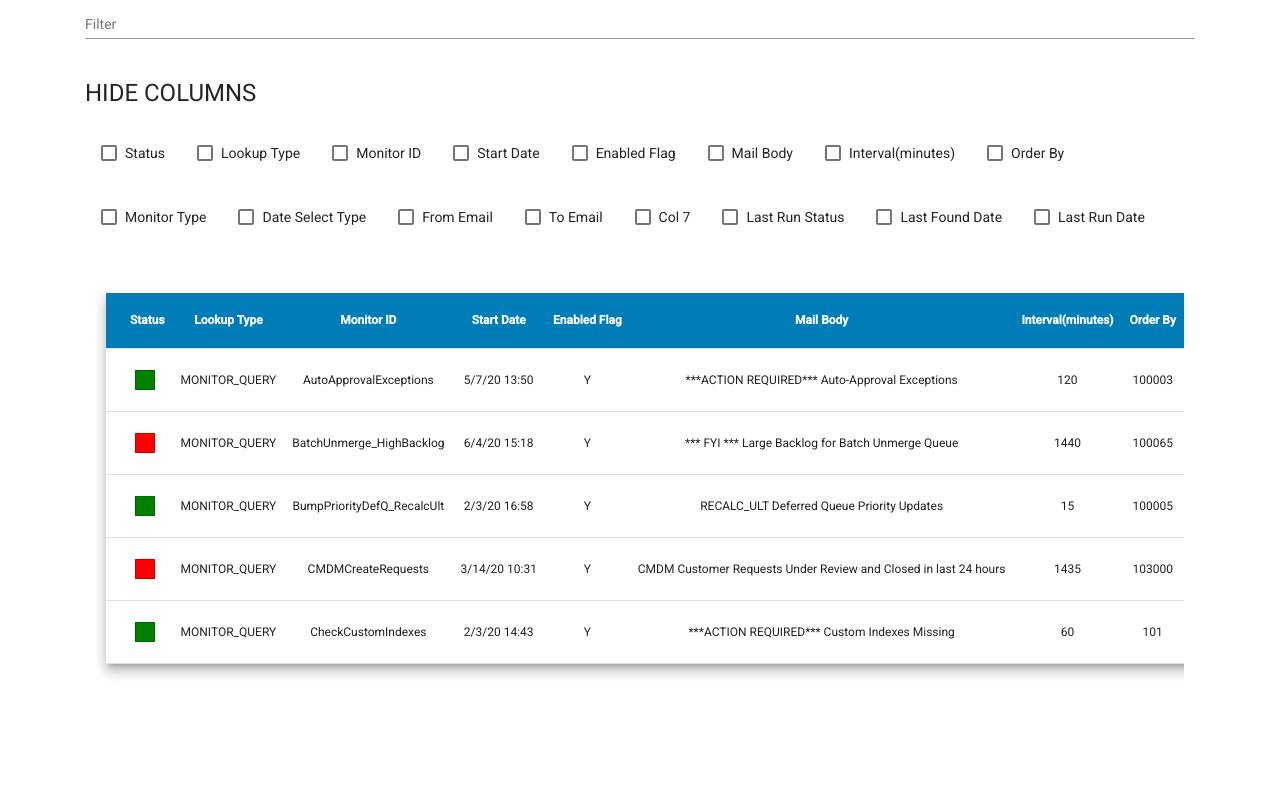
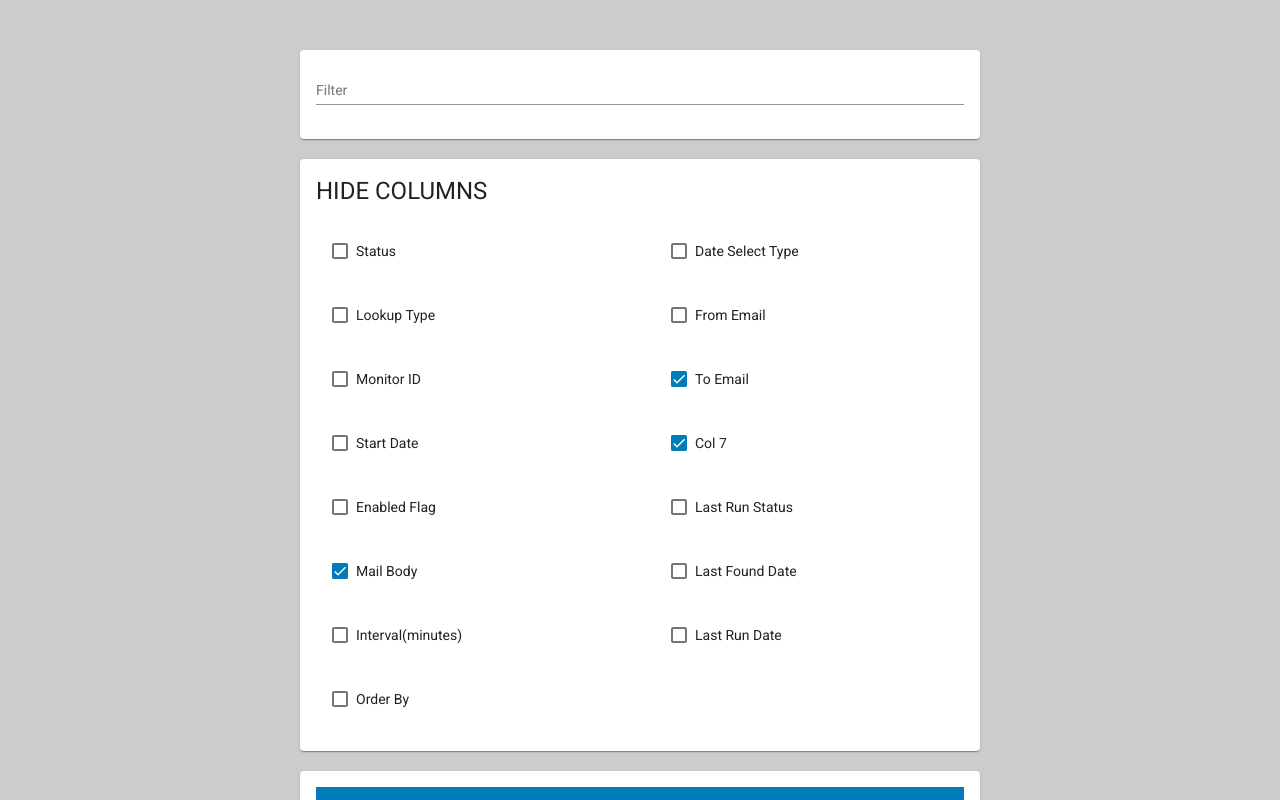
Before and after one commit to ateek-ujjawal/intern-test1, an Angular app: page / in a window 1280 px wide. Shown: the top 800 px of the page. Built offline with nearby package versions, Linux system fonts and the light colour scheme.

Commit message:
Add cards and other UI Changes
Signed-off-by: W4TCH0UT <ateekujjawal@gmail.com>

```diff
--- a/src/app/app.component.css
+++ b/src/app/app.component.css
@@ -2,25 +2,23 @@
   height: auto;
 }
 
+.overflow-container {
+	overflow: auto;
+	width: 100%;
+	height: 400px;
+}
+
 table {
 	width: 100%;
-}
-
-.overflow-container {
-	height: 700px;
-	width: 85%;
-	overflow: auto;
-	padding-left: 10px;
-	padding-right: 10px;
-	padding-bottom: 10px;
+	height: 100%;
 }
 
 .mat-form-field {
 	width: 100%;
 }
 
-.paginator-container {
-	width: 92%;
+.container4 {
+	padding: 50px 300px 0px 300px;
 }
 
 .mat-cell {
@@ -45,8 +43,8 @@ mat-checkbox {
 
 .color-box {
   float: left;
-  width: 20px;
-  height: 20px;
+  width: 10px;
+  height: 10px;
   margin: 5px;
   border: 1px solid rgba(0, 0, 0, .2);
 }
--- a/src/app/app.component.html
+++ b/src/app/app.component.html
@@ -1,21 +1,45 @@
-<div *ngIf="dataSource != null">
+<div *ngIf="dataSource != null" class="container4">
 
-  <div class="container">
+  <mat-card class="filter-card">
+    <mat-card-content>
+      <div>
         <mat-form-field>
           <mat-label>Filter</mat-label>
           <input matInput (keyup)="applyFilter($event)">
         </mat-form-field>
+      </div>
+    </mat-card-content>
+  </mat-card>
   <br>
-    <br>
+  <mat-card>
+    <div>
       <h1>
         HIDE COLUMNS
       </h1>
       <form [formGroup]="form">
-      <mat-checkbox *ngFor="let cd of columnDefinitions"  [formControlName]="cd.def">{{cd.label}}</mat-checkbox>
+        <div class="row">
+          <div class="col-sm">
+            <div *ngFor="let cd of columnDefinitions; let i = index">
+              <div *ngIf="i < 8">
+                <mat-checkbox  [formControlName]="cd.def">{{cd.label}}
+                </mat-checkbox>
+              </div>
+            </div>
+          </div>
+          <div class="col-sm">
+            <div *ngFor="let cd1 of columnDefinitions; let i1 = index">
+              <div *ngIf="i1 > 8">
+                <mat-checkbox  [formControlName]="cd1.def">{{cd1.label}}
+                </mat-checkbox>
+              </div>
+            </div>
+          </div>
+        </div>
       </form>
     </div>
+  </mat-card>
   <br>
-  <br>
+  <mat-card>
     <div class="overflow-container mx-auto">
       <table mat-table [dataSource]="dataSource" matSort class="mat-elevation-z8">
         <ng-container matColumnDef="STATUS">
@@ -105,9 +129,7 @@
         <tr mat-row *matRowDef="let row; columns: getDisplayedColumns();"></tr>
       </table>
     </div>
-
-    <div class="paginator-container">
       <mat-paginator [pageSizeOptions]="[5, 10, 20]" showFirstLastButtons></mat-paginator>
-    </div>
+  </mat-card>
 
 </div>
--- a/src/app/app.component.ts
+++ b/src/app/app.component.ts
@@ -42,14 +42,14 @@ export class AppComponent {
     LOOKUP_CODE: new FormControl(false),
     START_DATE: new FormControl(false),
     ENABLED_FLAG: new FormControl(false),
-    DESCRIPTION: new FormControl(false),
+    DESCRIPTION: new FormControl(true),
     COL1: new FormControl(false),
     COL2: new FormControl(false),
     COL3: new FormControl(false),
     COL4: new FormControl(false),
     COL5: new FormControl(false),
-    COL6: new FormControl(false),
-    COL7: new FormControl(false),
+    COL6: new FormControl(true),
+    COL7: new FormControl(true),
     COL18: new FormControl(false),
     COL19: new FormControl(false),
     COL20: new FormControl(false)
--- a/src/app/app.module.ts
+++ b/src/app/app.module.ts
@@ -7,6 +7,7 @@ import {MatFormFieldModule} from '@angular/material/form-field';
 import {MatInputModule} from '@angular/material/input';
 import { FormsModule, ReactiveFormsModule } from '@angular/forms';
 import {MatCheckboxModule} from '@angular/material/checkbox';
+import {MatCardModule} from '@angular/material/card';
 
 import { AppRoutingModule } from './app-routing.module';
 import { AppComponent } from './app.component';
@@ -27,7 +28,8 @@ import { BrowserAnimationsModule } from '@angular/platform-browser/animations';
     MatInputModule,
     FormsModule,
     MatCheckboxModule,
-    ReactiveFormsModule
+    ReactiveFormsModule,
+    MatCardModule
   ],
   providers: [],
   bootstrap: [AppComponent]
--- a/src/index.html
+++ b/src/index.html
@@ -9,7 +9,7 @@
   <link href="https://fonts.googleapis.com/css?family=Roboto:300,400,500&display=swap" rel="stylesheet">
   <link href="https://fonts.googleapis.com/icon?family=Material+Icons" rel="stylesheet">
 </head>
-<body class="mat-typography">
+<body class="mat-typography" style="background-color: #cccccc;">
   <app-root></app-root>
 </body>
 </html>
```
Lines whose indentation alone changed are shown as unchanged.
